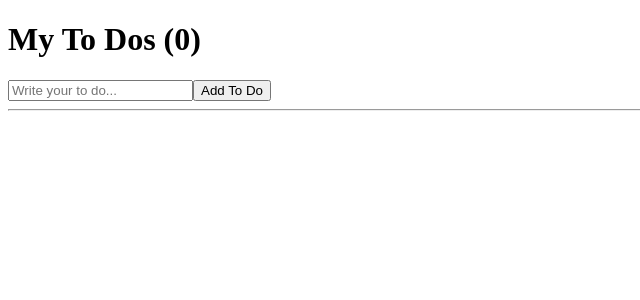
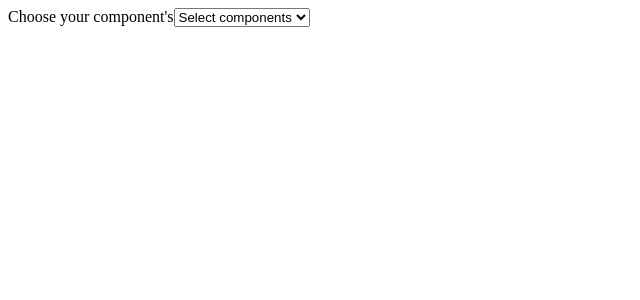
Before and after one commit to sh5623/practice_react, a React (Create React App) app: page / in a window 1280 px wide. Shown: the top 300 px of the page, without its empty margins (0-640 px from the left). Built offline with nearby package versions, Linux system fonts and the light colour scheme.

Commit message:
todo & coin

```diff
--- a/package.json
+++ b/package.json
@@ -6,6 +6,7 @@
     "@testing-library/jest-dom": "^5.15.0",
     "@testing-library/react": "^11.2.7",
     "@testing-library/user-event": "^12.8.3",
+    "axios": "^0.24.0",
     "react": "^17.0.2",
     "react-dom": "^17.0.2",
     "react-scripts": "4.0.3",
--- a/src/App.js
+++ b/src/App.js
@@ -1,34 +1,24 @@
 import { useState } from "react";
+import TodoList from "./TodoList";
+import Coins from "./Coins";
 
 function App() {
-  const [todo, setTodo] = useState("");
-  const [todos, setTodos] = useState([]);
-  const onChange = (event) => setTodo(event.target.value);
-  const onSubmit = (event) => {
-    event.preventDefault();
-    if (todo === "") {
-      return;
-    }
-    setTodo("");
-    setTodos((currentArray) => [todo, ...todos]);
+  const [select, setSelect] = useState("");
+
+  const changeSelect = (event) => {
+    setSelect(event.target.value);
   };
 
   return (
     <div>
-      <h1>My To Dos ({todos.length})</h1>
-      <form onSubmit={onSubmit}>
-        <input
-          value={todo}
-          onChange={onChange}
-          type="text"
-          placeholder="Write your to do..."
-        />
-        <button>Add To Do</button>
-      </form>
-      <hr />
-      {todos.map((item, index) => (
-        <li key={index}>{item}</li>
-      ))}
+      <label htmlFor="selectComponents">Choose your component's</label>
+      <select id="selectComponents" onChange={changeSelect}>
+        <option value="">Select components</option>
+        <option value="1">TodoList</option>
+        <option value="2">Coins</option>
+      </select>
+      {select === "1" ? <TodoList /> : null}
+      {select === "2" ? <Coins /> : null}
     </div>
   );
 }
--- /dev/null
+++ b/src/Coins.js
@@ -0,0 +1,36 @@
+import { useState } from "react";
+import { useEffect } from "react/cjs/react.development";
+import axios from "axios";
+
+function Coins() {
+  const [loading, setLoading] = useState(true);
+  const [coins, setCoins] = useState([]);
+  useEffect(() => {
+    axios
+      .get("https://api.coinpaprika.com/v1/tickers")
+      .then((res) => {
+        setCoins(res.data);
+        setLoading(false);
+      })
+      .catch((error) => alert(error));
+  }, []);
+
+  return (
+    <div>
+      <h1>The Coins! {loading ? "" : `(${coins.length})`}</h1>
+      {loading ? (
+        <strong>Loading...</strong>
+      ) : (
+        <ul>
+          {coins.map((coin) => (
+            <li key={coin.id}>
+              {coin.name} ({coin.symbol}) : ${coin.quotes.USD.price}
+            </li>
+          ))}
+        </ul>
+      )}
+    </div>
+  );
+}
+
+export default Coins;
--- /dev/null
+++ b/src/TodoList.js
@@ -0,0 +1,39 @@
+import { useState } from "react";
+
+function TodoList() {
+  const [todo, setTodo] = useState("");
+  const [todos, setTodos] = useState([]);
+  const onChange = (event) => setTodo(event.target.value);
+  const onSubmit = (event) => {
+    event.preventDefault();
+    if (todo === "") {
+      return;
+    }
+    setTodo("");
+    setTodos((currentArray) => [todo, ...todos]);
+  };
+
+  return (
+    <div>
+      <h1>My To Dos {todos.length > 0 ? `(${todos.length})` : ""}</h1>
+      <form onSubmit={onSubmit}>
+        <input
+          value={todo}
+          onChange={onChange}
+          type="text"
+          placeholder="Write your to do..."
+        />
+        <button>Add To Do</button>
+      </form>
+      <hr />
+      {todos
+        .slice(0)
+        .reverse()
+        .map((item, index) => (
+          <li key={index}>{item}</li>
+        ))}
+    </div>
+  );
+}
+
+export default TodoList;
```
Also changed, not shown: 1 other file (tests, documents, lock files or other folders).
